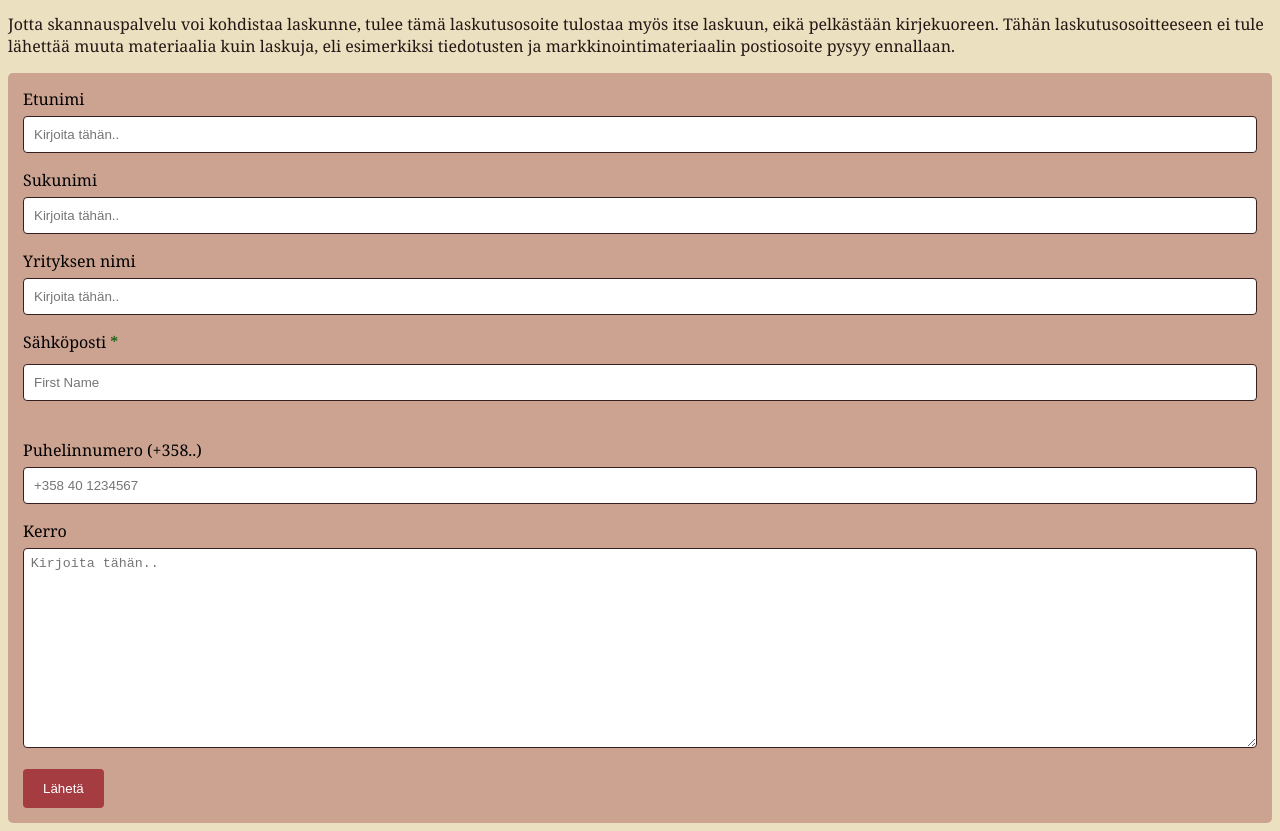
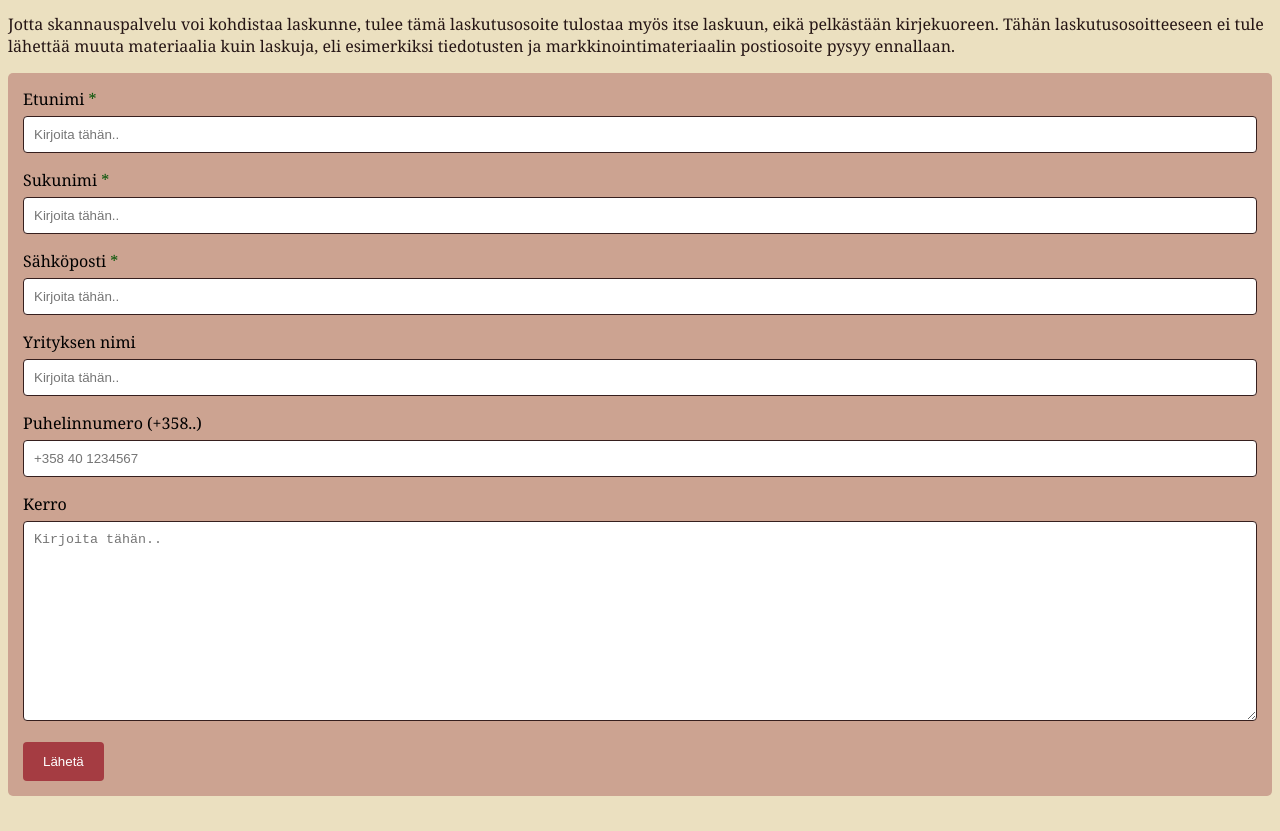
Before and after one commit to Ellahip18/Ellahip18.github.io, a plain HTML site: page tietoa.html in a window 1280 px wide. Shown: the part 1191-2022 px from the top of the page. After the commit the page ends 1995 px from the top, so only its background shows below. Drawn offline with Linux system fonts and the light colour scheme.

Commit message:
hommasteriskit

```diff
--- a/styles.css
+++ b/styles.css
@@ -162,13 +162,11 @@ input[type=submit]:hover {
 
 label {
   order: 1;
-  margin-bottom: 0.3em;
 }
 
 input,
 select,
 textarea {
-  padding: 0.5em;
   order: 2;
 }
 
--- a/tietoa.html
+++ b/tietoa.html
@@ -62,28 +62,26 @@
     </p>
     <div class="container">
       <form action="mailto:hans@purola.fi" method="post">
-        <label for="enimi">Etunimi</label>
-        <input type="text" id="enimi" name="etunimi" placeholder="Kirjoita tähän.." required>
-        <br/>
-        <label for="snimi">Sukunimi</label>
-        <input type="text" id="snimi" name="sukunimi" placeholder="Kirjoita tähän.." required>
-        <br/>
-        <!--<label for="sposti">Sähköposti</label>
-        <input type="text" id="sposti" name="sähköposti" placeholder="Kirjoita tähän.." required>
-        <br/>-->
+        <div class="form-group">
+          <input class="form-control" type="text" id="enimi" name="etunimi" placeholder="Kirjoita tähän.." required>
+          <label class="small mb-1" for="enimi">Etunimi</label>
+        </div>
+        <div class="form-group">
+          <input class="form-control" type="text" id="snimi" name="sukunimi" placeholder="Kirjoita tähän.." required>
+          <label class="small mb-1" for="snimi">Sukunimi</label>
+        </div>
+        <div class="form-group">
+          <input class="form-control" type="text" id="sposti" name="sähköposti" placeholder="Kirjoita tähän.." required>
+          <label class="small mb-1" for="sposti">Sähköposti</label>
+        </div>
         <label for="ynimi">Yrityksen nimi</label>
         <input type="text" id="ynimi" name="yrityksen nimi" placeholder="Kirjoita tähän..">
-        <br/>
-        <div class="form-group">
-          <input class="form-control" name="first_name" id="first_name" type="text" placeholder="First Name" required>
-          <label class="small mb-1" for="first_name">Sähköposti</label>
-        </div>
         <br/>
         <label for="puh">Puhelinnumero (+358..)</label>
         <input type="text" id="puh" name="puhelinnumero" placeholder="+358 40 1234567">
         <br/>
         <label for="subject">Kerro</label>
-        <textarea id="subject" name="subject" placeholder="Kirjoita tähän.." style="height:200px" required></textarea>
+        <textarea id="subject" name="subject" placeholder="Kirjoita tähän.." style="height:200px"></textarea>
         <br/>
         <input type="submit" value="Lähetä">
       </form>
```
